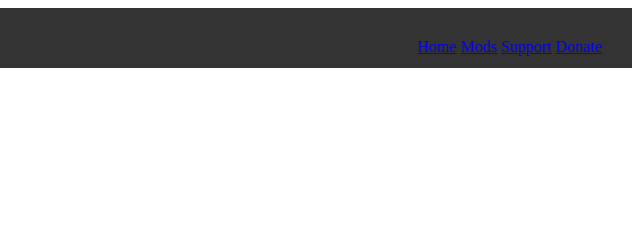
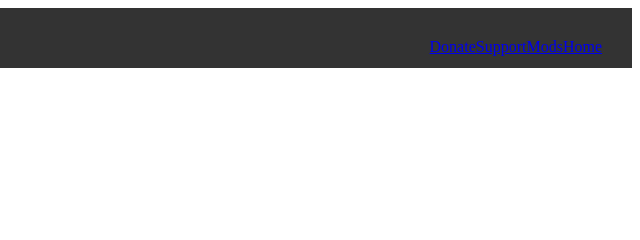
Before and after one commit to Mhafy1016/Mhafy1016.github.io, a plain HTML site: page index.html in a window 1280 px wide. Shown: the full height of the page, 640-1280 px from the left. Drawn offline with Linux system fonts and the light colour scheme.

Commit message:
header link aligning

```diff
--- a/index.html
+++ b/index.html
@@ -18,18 +18,12 @@ header{
 	background: #333;
 	padding: 30px;
 }
-.headerLink{
-	text-align: right;
-    float: right;
-}
 </style>
 <header>
-<div class="headerLink">
-  <a href="#">Home</a>
-  <a href="#">Mods</a>
-  <a href="#">Support</a>
-  <a href="#">Donate</a>
-</div>
+<a href="#"style="text-align:right; float: right;">Home</a>
+<a href="#"style="text-align:right; float: right;">Mods</a>
+<a href="#"style="text-align:right; float: right;">Support</a>
+<a href="#"style="text-align:right; float: right;">Donate</a>
 </header>
 <br>
 <br>
```
